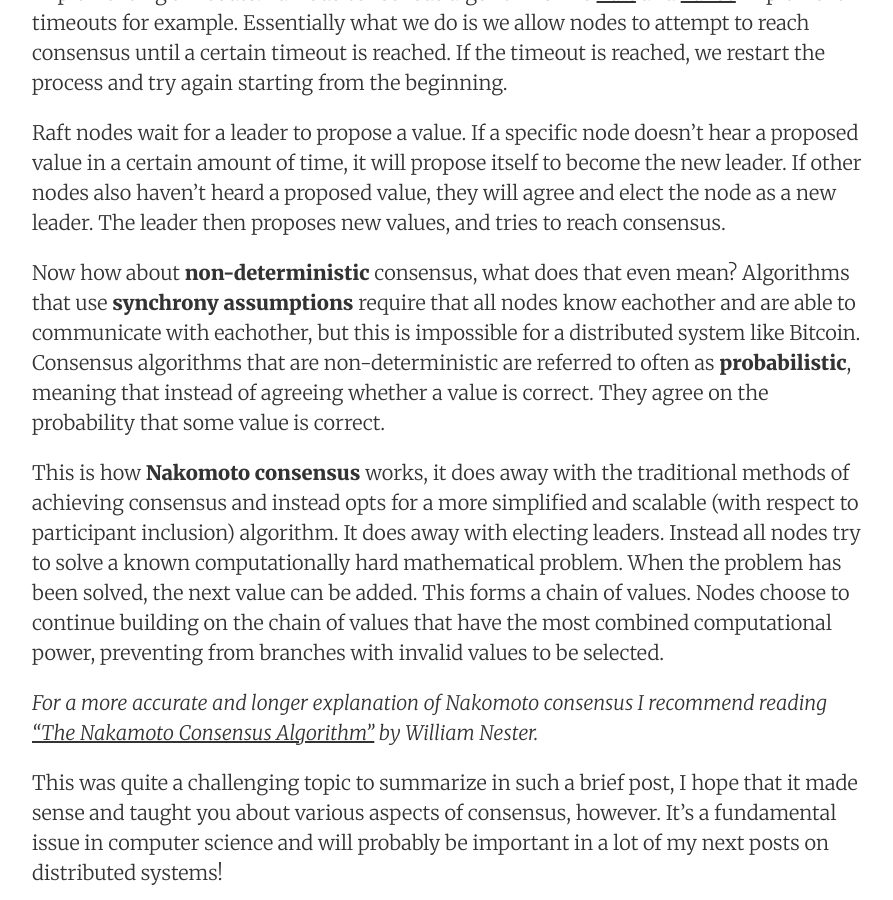
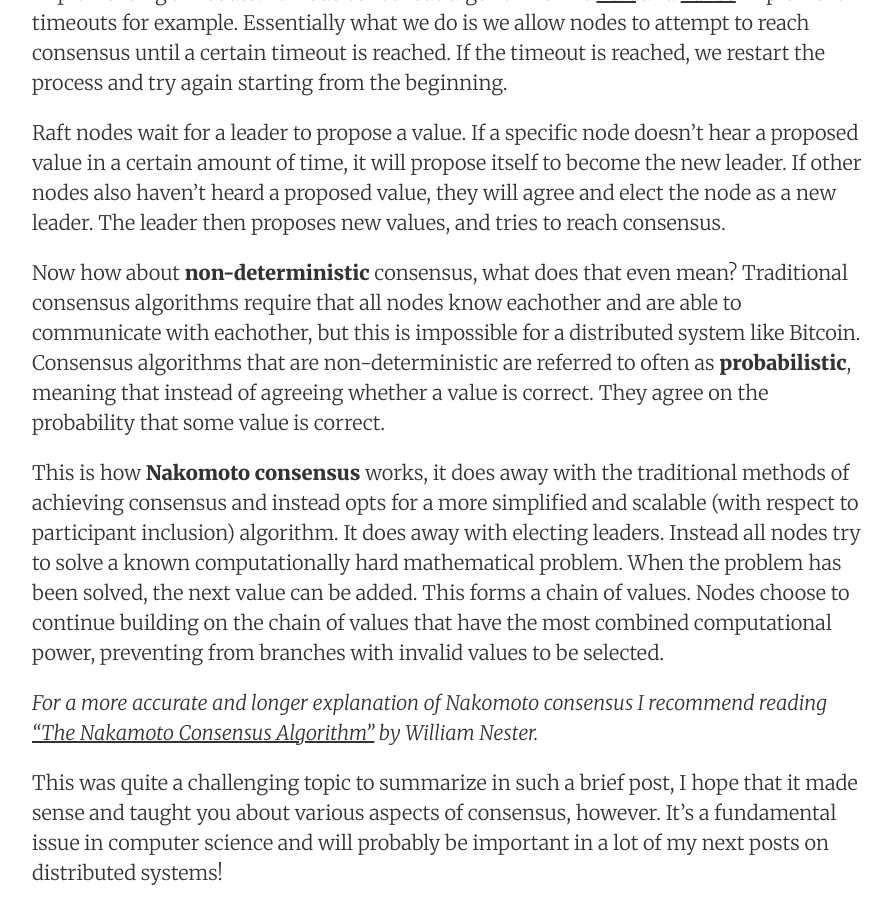
Before and after one commit to decanus/dean.eigenmann.me, a Jekyll site: the page built from _posts/2020-03-27-impossibility-of-distributed-consensus-with-one-faulty-process.md, in a window 1280 px wide and 900 px high, scrolled down 3817 px. Shown: the whole window, without its empty margins (188-1081 px from the left). Built offline with Jekyll 4.4.1, drawn with Linux system fonts in a browser that asks for light colours; nearby versions of some CDN libraries.

Commit message:
Update 2020-03-27-impossibility-of-distributed-consensus-with-one-faulty-process.md

```diff
--- a/_posts/2020-03-27-impossibility-of-distributed-consensus-with-one-faulty-process.md
+++ b/_posts/2020-03-27-impossibility-of-distributed-consensus-with-one-faulty-process.md
@@ -73,7 +73,7 @@ So let's look at **synchrony assumptions**, what does this mean and how do we ac
 
 Raft nodes wait for a leader to propose a value. If a specific node doesn't hear a proposed value in a certain amount of time, it will propose itself to become the new leader. If other nodes also haven't heard a proposed value, they will agree and elect the node as a new leader. The leader then proposes new values, and tries to reach consensus.
 
-Now how about **non-deterministic** consensus, what does that even mean? Algorithms that use **synchrony assumptions** require that all nodes know eachother and are able to communicate with eachother, but this is impossible for a distributed system like Bitcoin. Consensus algorithms that are non-deterministic are referred to often as **probabilistic**, meaning that instead of agreeing whether a value is correct. They agree on the probability that some value is correct.
+Now how about **non-deterministic** consensus, what does that even mean? Traditional consensus algorithms require that all nodes know eachother and are able to communicate with eachother, but this is impossible for a distributed system like Bitcoin. Consensus algorithms that are non-deterministic are referred to often as **probabilistic**, meaning that instead of agreeing whether a value is correct. They agree on the probability that some value is correct.
 
 This is how **Nakomoto consensus** works, it does away with the traditional methods of achieving consensus and instead opts for a more simplified and scalable (with respect to participant inclusion) algorithm. It does away with electing leaders. Instead all nodes try to solve a known computationally hard mathematical problem. When the problem has been solved, the next value can be added. This forms a chain of values. Nodes choose to continue building on the chain of values that have the most combined computational power, preventing from branches with invalid values to be selected.
 
```
